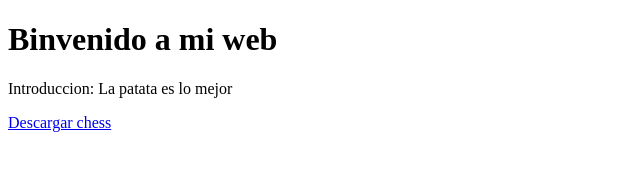
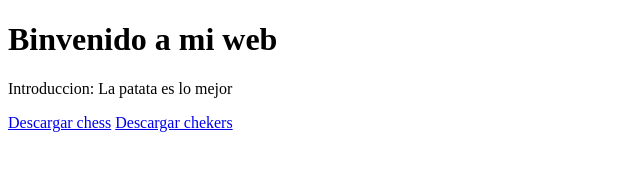
Before and after one commit to Oscarcp0223/Oscarcp0223.github.io, a plain HTML site: page index.html in a window 1280 px wide. Shown: the whole page, without its empty margins (0-640 px from the left). Drawn offline with Linux system fonts and the light colour scheme.

Commit message:
Update index.html

```diff
--- a/index.html
+++ b/index.html
@@ -15,3 +15,7 @@
     <a href="https://oscarcp0223.github.io/patata/GAMES%20IN%20EXCEL/Chess.xls">Descargar chess</a>
 </body>
 </html>
+
+<a href="https://oscarcp0223.github.io/patata/GAMES%20IN%20EXCEL/chekers.xls">Descargar chekers</a>
+</body>
+</html>
```
